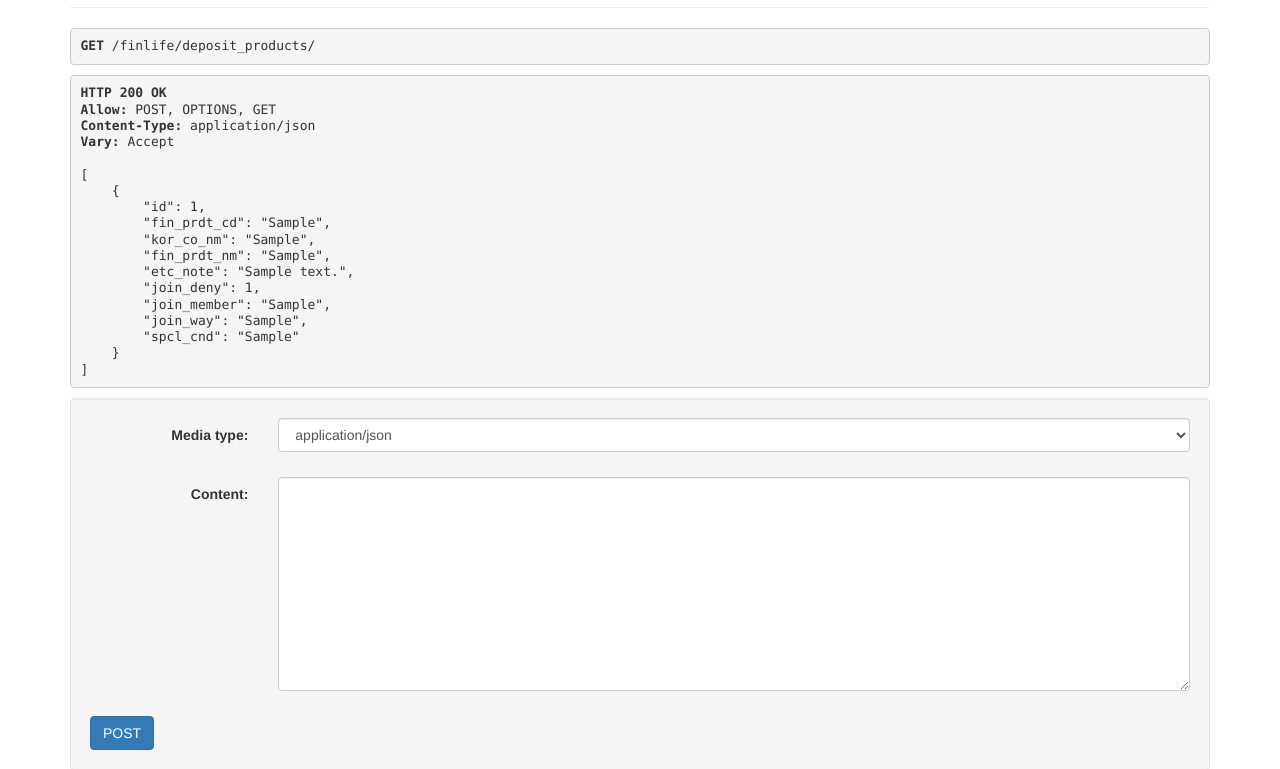
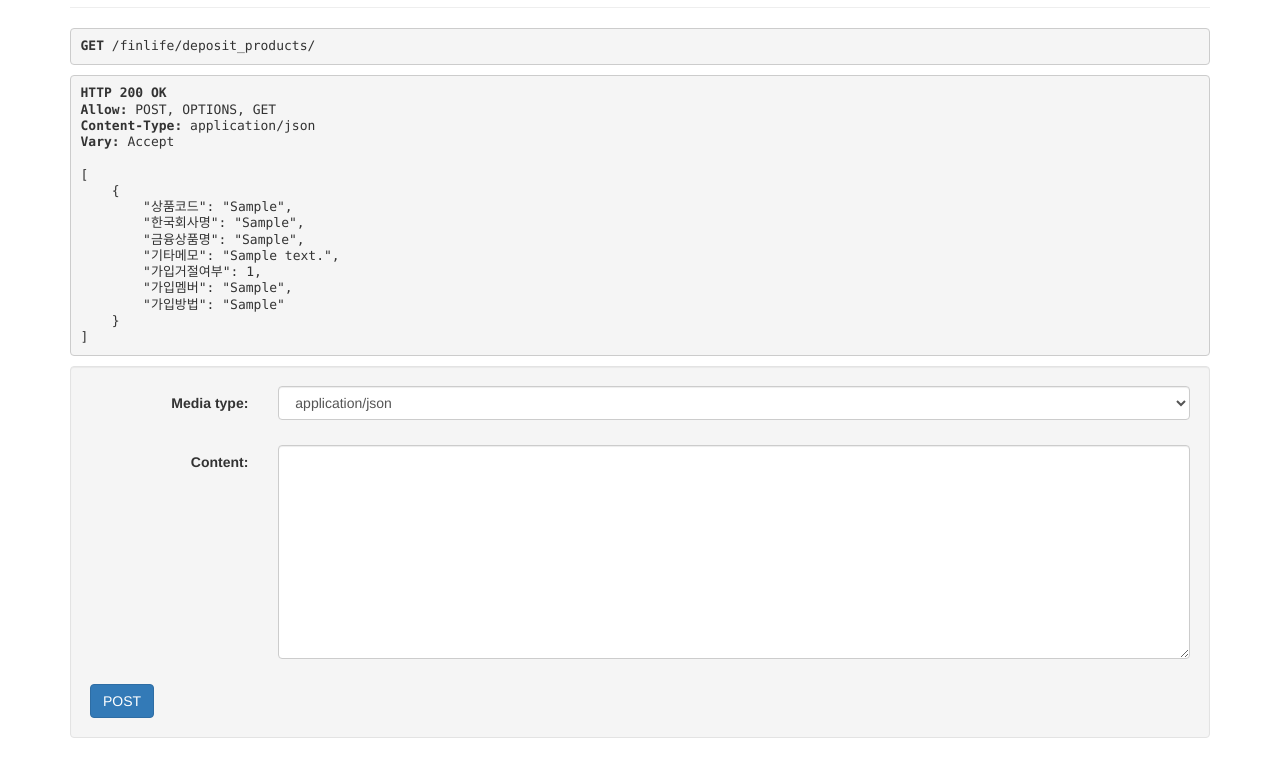
Before and after one commit to donghwan123456/Final-PJT, a Django app: page /finlife/deposit_products/ in a window 1280 px wide. Shown: the part 253-1022 px from the top of the page. After the commit the page ends 991 px from the top, so only its background shows below. Run offline with Django 4.2, Linux system fonts and the light colour scheme; tables that the repository leaves empty hold one stand-in row (values such as "Sample post"); parts of the project's set-up code (start-up, migrations or seed data) failed here and were passed over; some libraries are stand-ins or nearby versions.

Commit message:
모델명과 직렬화 한국어로 수정(직렬화는 다시 수정 필요)

```diff
--- a/final-pjt-django/final-pjt-back/finlife/models.py
+++ b/final-pjt-django/final-pjt-back/finlife/models.py
@@ -2,20 +2,21 @@ from django.db import models
 
 # Create your models here.
 class DepositProducts(models.Model):
-    fin_prdt_cd = models.TextField(unique=True)
-    kor_co_nm = models.TextField()
-    fin_prdt_nm = models.TextField()
-    etc_note = models.TextField()
-    join_deny = models.IntegerField()
-    join_member = models.TextField()
-    join_way = models.TextField()
-    spcl_cnd = models.TextField()
+    fin_prdt_cd = models.TextField(verbose_name="상품코드", unique=True)
+    kor_co_nm = models.TextField(verbose_name="금융 회사명")
+    fin_prdt_nm = models.TextField(verbose_name="금융 상품명")
+    etc_note = models.TextField(verbose_name="기타 메모")
+    join_deny = models.IntegerField(verbose_name="가입 제한")
+    join_member = models.TextField(verbose_name="가입 대상")
+    join_way = models.TextField(verbose_name="가입 방법")
+    max_limit = models.IntegerField(verbose_name="최고 한도")
+    # spcl_cnd = models.TextField()
 
 
 class DepositOptions(models.Model):
     product = models.ForeignKey(DepositProducts, on_delete=models.CASCADE)
-    fin_prdt_cd = models.TextField()
-    intr_rate_type_nm = models.CharField(max_length=100)
-    intr_rate = models.FloatField()
-    intr_rate2 = models.FloatField()
-    save_trm = models.IntegerField()
+    fin_prdt_cd = models.TextField(verbose_name="상품 코드")
+    intr_rate_type_nm = models.CharField(max_length=100, verbose_name="저축 금리 유형명")
+    intr_rate = models.FloatField(verbose_name="저축 금리")
+    intr_rate2 = models.FloatField(verbose_name="최고 우대금리")
+    save_trm = models.IntegerField(verbose_name="저축 기간")
--- a/final-pjt-django/final-pjt-back/finlife/serializers.py
+++ b/final-pjt-django/final-pjt-back/finlife/serializers.py
@@ -7,13 +7,27 @@ from .models import DepositProducts, DepositOptions
 #   - 모델 필드에 정의된 데이터만 변환
 
 class DepositProductsSerializer(serializers.ModelSerializer):
+    상품코드 = serializers.CharField(source='fin_prdt_cd')
+    한국회사명 = serializers.CharField(source='kor_co_nm')
+    금융상품명 = serializers.CharField(source='fin_prdt_nm')
+    기타메모 = serializers.CharField(source='etc_note')
+    가입거절여부 = serializers.IntegerField(source='join_deny')
+    가입멤버 = serializers.CharField(source='join_member')
+    가입방법 = serializers.CharField(source='join_way')
+
     class Meta:
         model = DepositProducts
-        fields = '__all__'
+        fields = ('상품코드', '한국회사명', '금융상품명', '기타메모', '가입거절여부', '가입멤버', '가입방법')
 
 
 class DepositOptionsSerializer(serializers.ModelSerializer):
+    상품 = serializers.PrimaryKeyRelatedField(queryset=DepositProducts.objects.all())
+    상품코드 = serializers.CharField(source='fin_prdt_cd')
+    이자유형명 = serializers.CharField(source='intr_rate_type_nm')
+    이자율 = serializers.FloatField(source='intr_rate')
+    이자율2 = serializers.FloatField(source='intr_rate2')
+    저축기간 = serializers.IntegerField(source='save_trm')
+
     class Meta:
         model = DepositOptions
-        fields = '__all__'
-        read_only_fields = ('product',)
+        fields = ('상품', '상품코드', '이자유형명', '이자율', '이자율2', '저축기간')
--- a/final-pjt-django/final-pjt-back/finlife/urls.py
+++ b/final-pjt-django/final-pjt-back/finlife/urls.py
@@ -9,4 +9,5 @@ urlpatterns = [
     path('deposit_products/', views.deposit_products, name="deposit_products"),
     path('deposit_product_options/<str:fin_prdt_cd>/', views.deposit_product_options, name="deposit_product_options"),
     path('deposit_products/top_rate/', views.top_rate, name="top_rate"),
+    path('deposit_products/sort_rate/', views.sort_rate, name="sort_rate"),
 ]
--- a/final-pjt-django/final-pjt-back/finlife/views.py
+++ b/final-pjt-django/final-pjt-back/finlife/views.py
@@ -146,3 +146,23 @@ def top_rate(request):
     # print(product)
     serializers_product = DepositProductsSerializer(product)
     return Response({'deposit_products':serializers_product.data, 'options':[serializers_option.data]})
+
+
+@api_view(['GET'])
+def sort_rate(request):
+    # intr_rate2 필드를 기준으로 DepositOptions를 정렬
+    deposit_options = DepositOptions.objects.all().order_by('intr_rate2')
+    serializers_option = DepositOptionsSerializer(deposit_options, many=True)
+
+    # 정렬된 DepositOptions 중 각각에 해당하는 DepositProducts를 가져와서 직렬화
+    products = [option.product for option in deposit_options]
+    serializers_product = DepositProductsSerializer(products, many=True)
+
+
+    # DepositProducts와 DepositOptions를 번갈아가며 출력
+    output_data = []
+    for product, option in zip(serializers_product.data, serializers_option.data):
+        output_data.append(product)
+        output_data.append(option)
+
+    return Response({'data': output_data})
```
Also changed, not shown: final-pjt-django/final-pjt-back/finlife/templates/finlife/index.html (+2 -23 lines), final-pjt-django/final-pjt-back/finlife/migrations/0002_remove_depositproducts_spcl_cnd_and_more.py (added).
